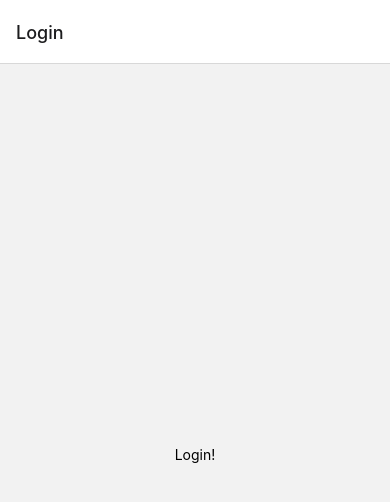
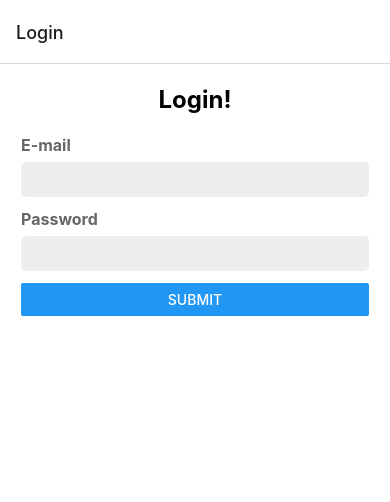
Before and after one commit to ericcbarbosa/crowdform-challenge-app, a React Native app: screen /Login in a window 390 px wide. Shown: the top 502 px of the page. Built offline with nearby package versions, Linux system fonts and the light colour scheme.

Commit message:
feat(Login): create basic form structure for login

```diff
--- a/features/login/login.js
+++ b/features/login/login.js
@@ -1,9 +1,82 @@
-import {Text, View} from "react-native";
+import { Button, StyleSheet, Text, TextInput, View } from "react-native";
+import { useForm, Controller } from "react-hook-form";
+
 
 export default function LoginScreen() {
+  const { control, handleSubmit, formState: { errors } } = useForm({
+    defaultValues: {
+      email: '',
+      password: ''
+    }
+  });
+
+  const onSubmit = data => console.log(data);
+
   return (
-    <View style={{ flex: 1, justifyContent: 'center', alignItems: 'center' }}>
-      <Text>Login!</Text>
+    <View style={{ padding: 21, backgroundColor: 'white', flex: 1 }}>
+      <Text style={{textAlign: 'center', fontWeight: 'bold', fontSize: 24, marginBottom: 21 }}>Login!</Text>
+
+      <View style={styles.fieldController}>
+        <Text style={styles.fieldLabel}>E-mail</Text>
+
+        <Controller
+          name="email"
+          control={control}
+          rules={{ required: true }}
+          render={({ field: { onChange, onBlur, value } }) => (
+            <TextInput
+              style={styles.fieldInput}
+              onBlur={onBlur}
+              onChangeText={onChange}
+              value={value}
+            />
+          )}
+        />
+        {errors.email && <Text style={styles.fieldError}>This field is required.</Text>}
+      </View>
+
+      <View style={styles.fieldController}>
+        <Text style={styles.fieldLabel}>Password</Text>
+        <Controller
+          name="password"
+          control={control}
+          rules={{required: true}}
+          render={({ field: { onChange, onBlur, value } }) => (
+            <TextInput
+              style={styles.fieldInput}
+              onBlur={onBlur}
+              onChangeText={onChange}
+              value={value}
+            />
+          )}
+        />
+        {errors.password && <Text style={styles.fieldError}>This field is required.</Text>}
+      </View>
+
+      <Button title="Submit" onPress={handleSubmit(onSubmit)} />
     </View>
   );
 }
+
+const styles = StyleSheet.create({
+  fieldController: {
+    marginBottom: 12
+  },
+  fieldLabel: {
+    fontWeight: 'bold',
+    fontSize: 16,
+    color: '#666',
+    marginBottom: 7,
+  },
+  fieldInput: {
+    backgroundColor: '#eee',
+    paddingHorizontal: 12,
+    paddingVertical: 9,
+    borderRadius: 5,
+    fontWeight: '600',
+  },
+  fieldError: {
+    color: '#f00',
+    marginVertical: 5,
+  },
+});
```
